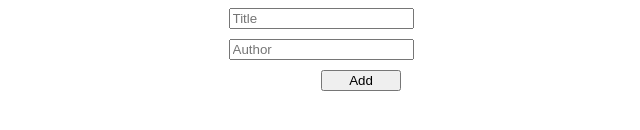
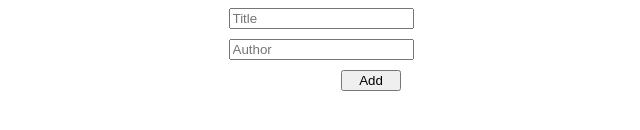
Before and after one commit to Itswali/Awesome-Books, a website: page index.html in a window 1280 px wide. Shown: the part 226-356 px from the top of the page, 319-959 px from the left. Drawn offline with Linux system fonts and the light colour scheme.

Commit message:
modified a little

```diff
--- a/style.css
+++ b/style.css
@@ -46,7 +46,7 @@ body {
 }
 
 #book-form button {
-  width: 80px;
+  width: 60px;
   align-self: center;
-  margin-left: 80px;
+  margin-left: 100px;
 }
```
